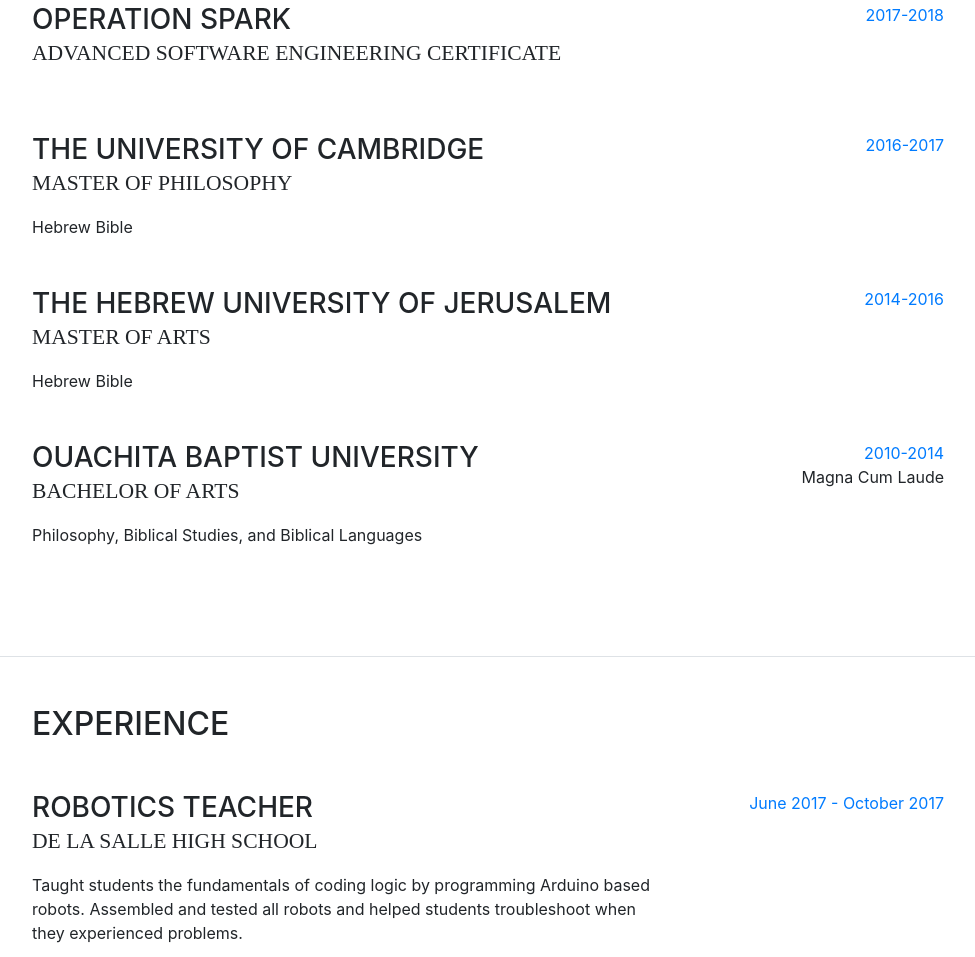
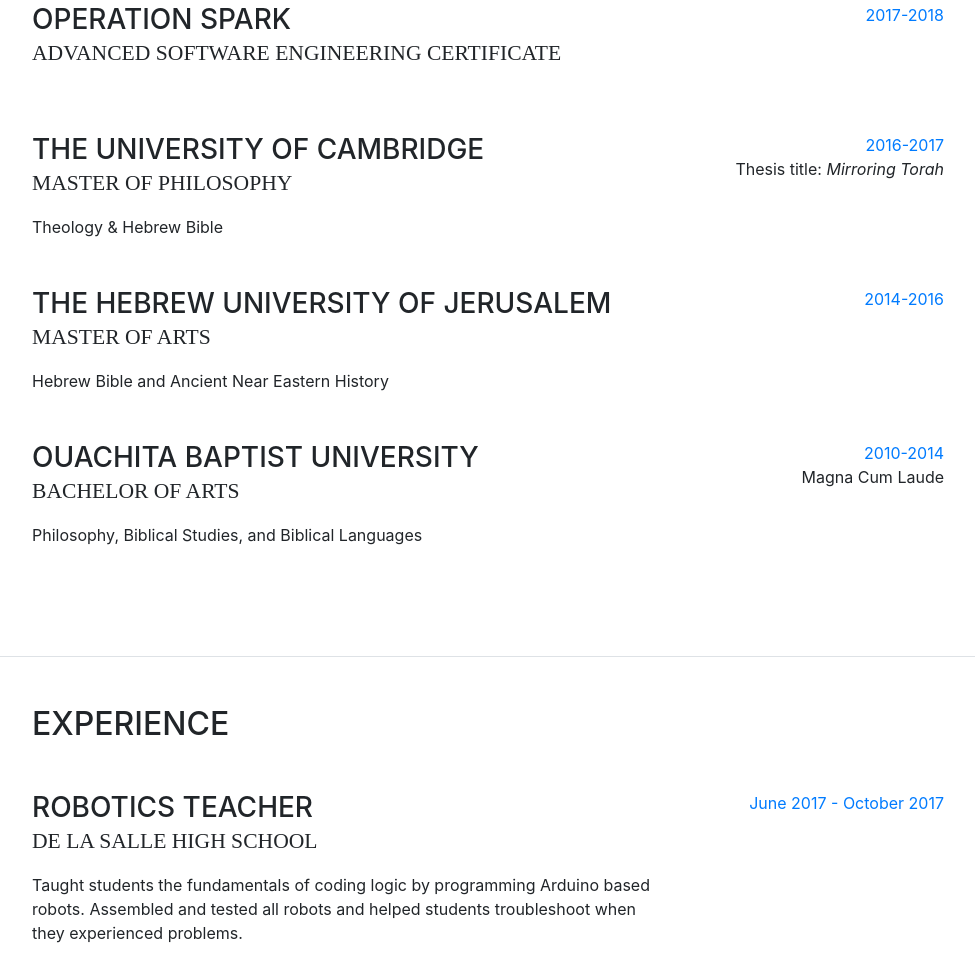
Before and after one commit to PrestonWinstead/PrestonWinstead.github.io, a website with bundled scripts: page index.html in a window 1280 px wide. Shown: the part 2791-3748 px from the top of the page, without its empty margins (288-1263 px from the left). Built offline with nearby package versions, Linux system fonts and the light colour scheme; a web font is replaced by a local one.

Commit message:
[update] add thesis title

```diff
--- a/index.html
+++ b/index.html
@@ -292,10 +292,11 @@
             <div class="resume-content mr-auto">
               <h3 class="mb-0">The University of Cambridge</h3>
               <div class="subheading mb-3">Master of Philosophy</div>
-              <div>Hebrew Bible</div>
+              <div>Theology & Hebrew Bible</div>
             </div>
             <div class="resume-date text-md-right">
               <span class="text-primary">2016-2017</span>
+              <p>Thesis title: <i>Mirroring Torah</i></p>
             </div>
           </div>
 
@@ -303,7 +304,7 @@
             <div class="resume-content mr-auto">
               <h3 class="mb-0">The Hebrew University of Jerusalem</h3>
               <div class="subheading mb-3">Master of Arts</div>
-              <div>Hebrew Bible</div>
+              <div>Hebrew Bible and Ancient Near Eastern History</div>
             </div>
             <div class="resume-date text-md-right">
               <span class="text-primary">2014-2016</span>
```
